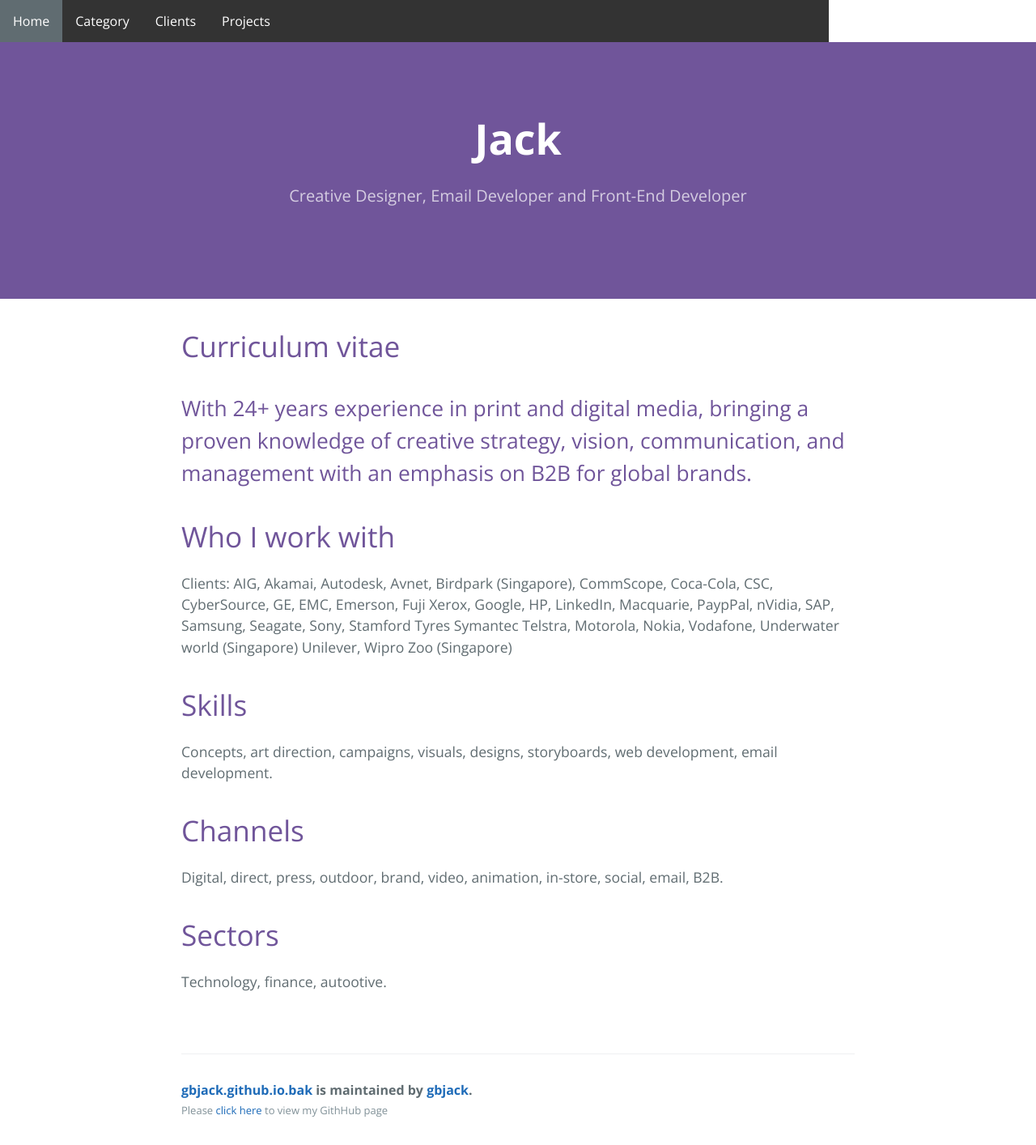
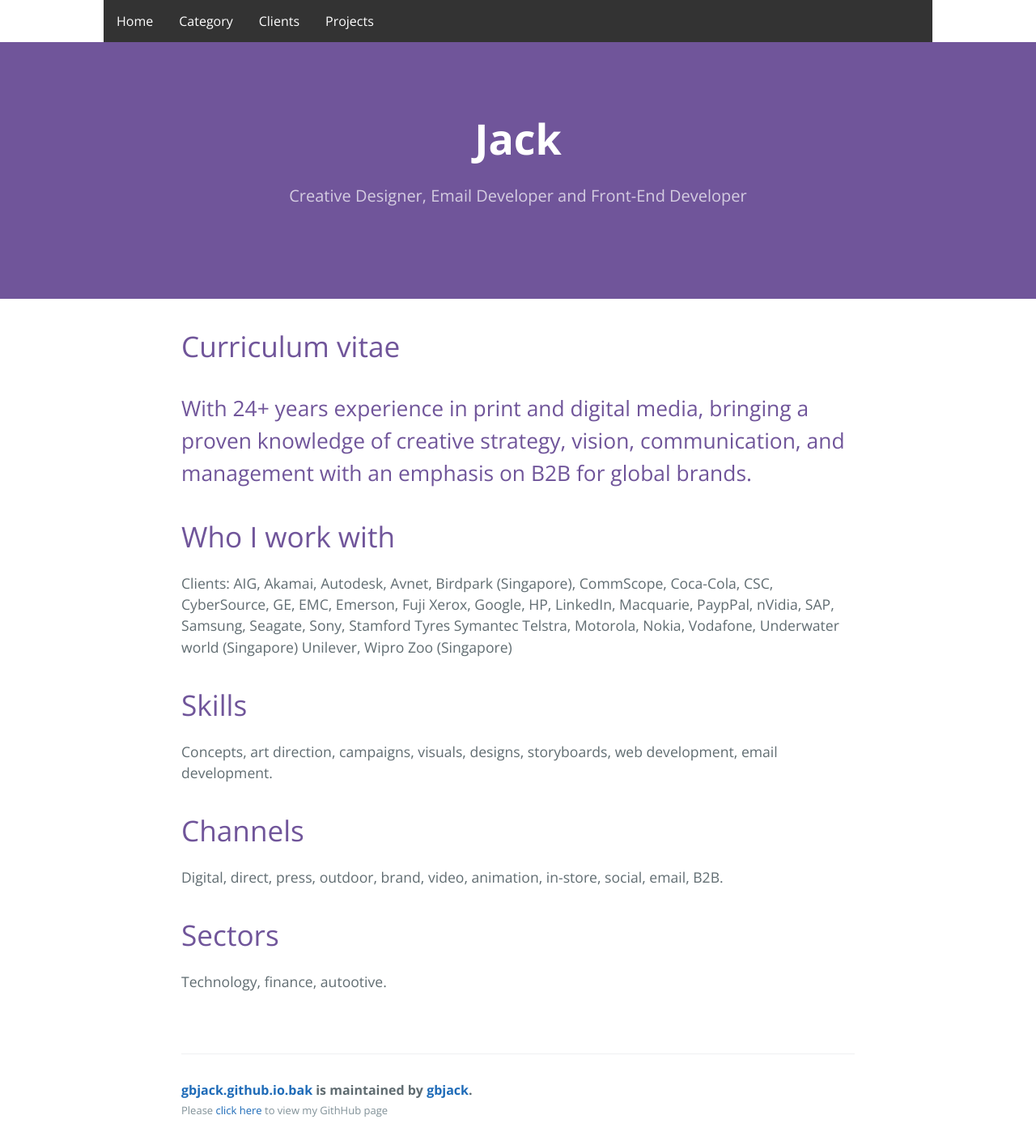
Before and after one commit to gbjack/gbjack.github.io.bak, a Jekyll site: the page built from index.html, in a window 1280 px wide. Shown: the whole page at 81% size. Built offline with Jekyll 4.4.1, drawn with Linux system fonts in a browser that asks for light colours.

Commit message:
Update style.scss

```diff
--- a/assets/css/style.scss
+++ b/assets/css/style.scss
@@ -8,7 +8,7 @@
 h2.setGrey {color: #606c71;}
 .main-content h1, .main-content h2, .main-content h2 {color:#70559a;}
 .main-nav {width:100%}
-ul.topnav {list-style-type: none; margin: 0; padding: 0; overflow: hidden; background-color: #333; width:1024px;}
+ul.topnav {list-style-type: none; margin: 0; padding: 0; overflow: hidden; background-color: #333; width:1024px; margin:0 auto;}
 ul.topnav li.nav-list {float: left;}
 ul.topnav li.nav-list a {display: inline-block; color: #fff; text-align: center; padding: 14px 16px; text-decoration: none; transition: 0.3s; font-size: 16px;}
 li.nav-list a.active {background-color:#606c71; color:#fff;}
```
